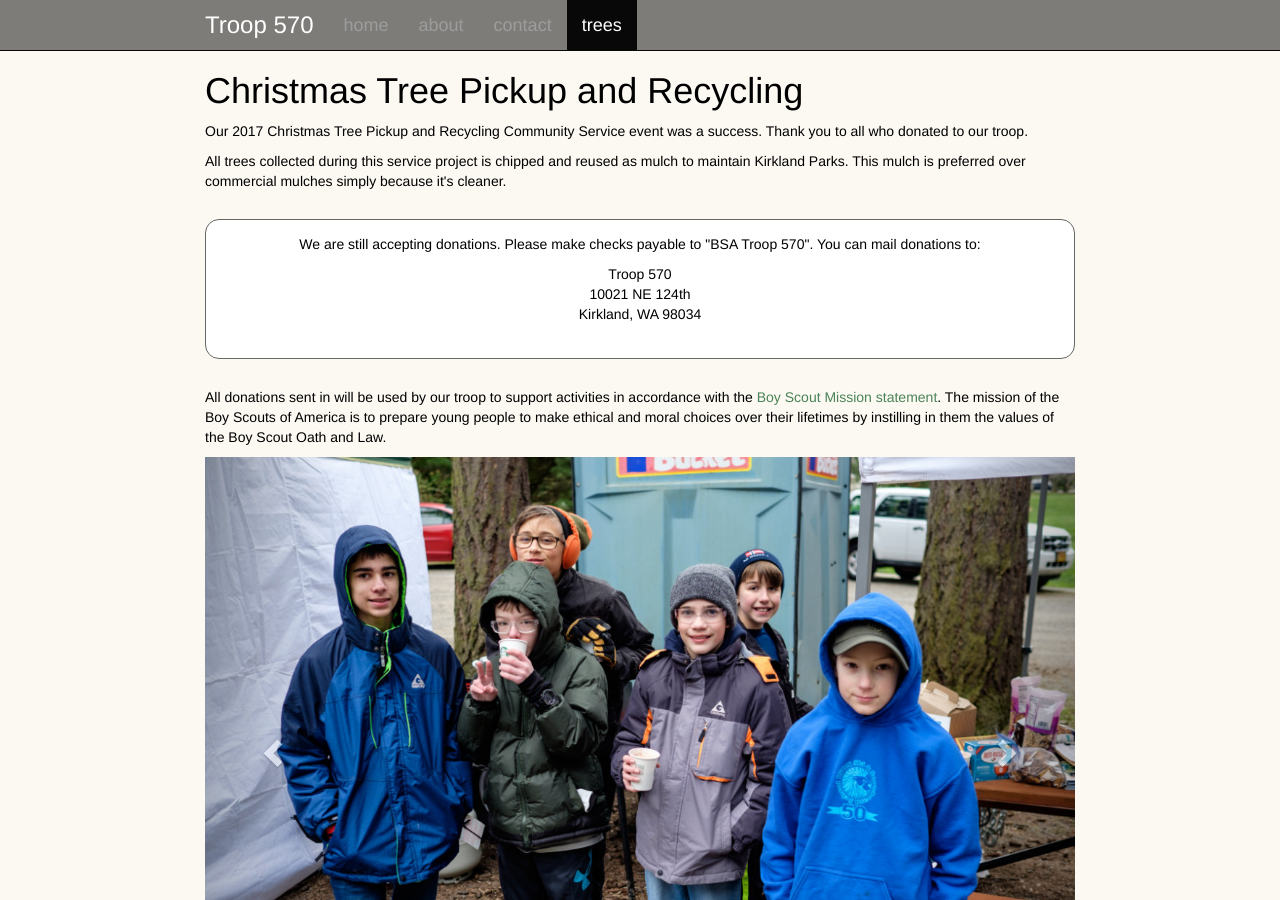
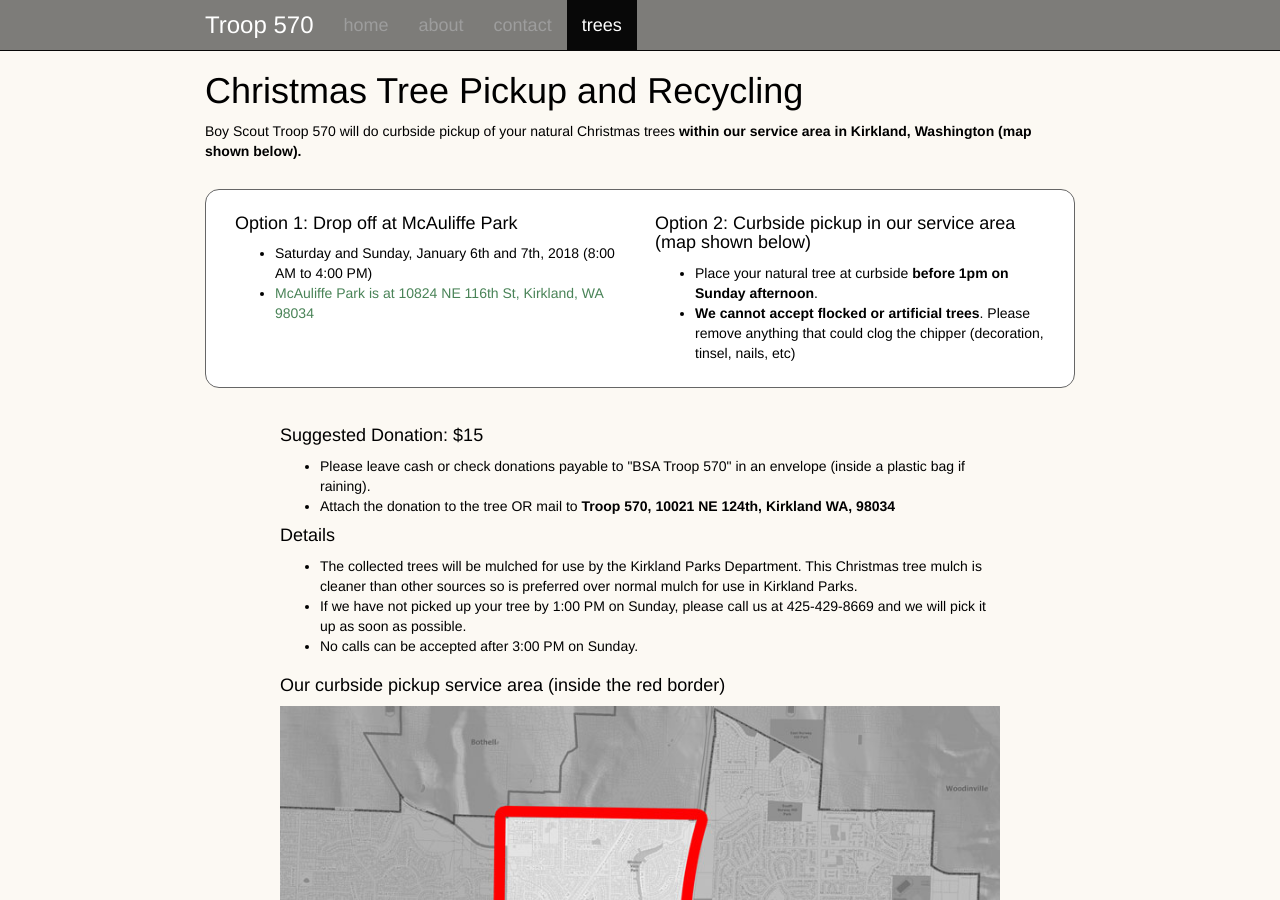
Before and after one commit to troop570/troop570.github.io, a Jekyll site: the page built from trees/index.html, in a window 1280 px wide and 900 px high. Built offline with Jekyll 4.4.1, drawn with Linux system fonts in a browser that asks for light colours; nearby versions of some CDN libraries; some of the changed text lies outside the part shown.

Commit message:
update for 2018 Tree event

```diff
--- a/index.html
+++ b/index.html
@@ -91,10 +91,10 @@ slides:
     </div>
     <div class="col-sm-4">
       <h3>Christmas Trees</h3>
+      <p>Our 2018 Christmas Tree Pickup and Recyling Event will be on January 6th and 7th, Saturday and Sunday from 8:00am to 4:00pm. Please put your trees on your curbside before 1pm on Sunday</p>
       {% comment %}
-      <p>Our 2017 Christmas Tree Pickup and Recyling Event will be on January 7th and 8th, Saturday and Sunday from 8:00am to 4:00pm.</p>
+      <p>Our 2018 Christmas Tree Pickup and Recycling Service Project is over. We hope to see you next January. </p>
       {% endcomment %}
-      <p>Our 2017 Christmas Tree Pickup and Recycling Service Project is over. We hope to see you next January. </p>
       <p><a class="btn btn-default" href="/trees/">Learn More &raquo;</a></p>
     </div>
   </div>
--- a/trees/index.html
+++ b/trees/index.html
@@ -21,7 +21,8 @@ slides:
   title: We hope to see you next year.
 
 ---
-  <p>Our 2017 Christmas Tree Pickup and Recycling Community Service event was a success. Thank you to all who donated to our troop. </p>
+{% comment %}
+<p>Our 2017 Christmas Tree Pickup and Recycling Community Service event was a success. Thank you to all who donated to our troop. </p>
   <p>All trees collected during this service project is chipped and reused as mulch to maintain Kirkland Parks. This mulch is preferred over commercial mulches simply because it's cleaner.</p>
   <div class="option-box text-center">
     <p>We are still accepting donations. Please make checks payable to "BSA Troop 570". You can mail donations to:</p>
@@ -32,21 +33,21 @@ slides:
       Kirkland, WA 98034
     </address>
   </div>
+  {% endcomment %}
 
-  {% comment %}
   <p>Boy Scout Troop 570 will do curbside pickup of your natural Christmas trees <b>within our service area in Kirkland, Washington (map shown below).</b></p>
   <div class="row option-box">
     <div class="col-sm-6">
       <h4>Option 1: Drop off at McAuliffe Park</h4>
       <ul>
-        <li>Saturday and Sunday, January 7th and 8th, 2017 (8:00 AM to 4:00 PM)</li>
+        <li>Saturday and Sunday, January 6th and 7th, 2018 (8:00 AM to 4:00 PM)</li>
         <li><a href="https://www.google.com/maps/preview#!q=McAuliffe Park%2C 108th Avenue Northeast%2C Kirkland%2C WA&data=!4m15!2m14!1m13!1s0x5490127cbe263feb%3A0x3e600372332ebdf6!3m8!1m3!1d2696288!2d-120.8822769!3d47.2729857!3m2!1i1462!2i747!4f13.1!4m2!3d47.704434!4d-122.19741" title="Click for Google Maps to McAuliffe Park" data-toggle="tooltip" data-placement="bottom">McAuliffe Park is at 10824 NE 116th St, Kirkland, WA 98034</a>
       </ul>
     </div>
     <div class="col-sm-6">
       <h4>Option 2: Curbside pickup in our service area (map shown below)</h4>
       <ul>
-        <li>Place your natural tree at curbside. </li>
+        <li>Place your natural tree at curbside <strong>before 1pm on Sunday afternoon</strong>. </li>
         <li><strong>We cannot accept flocked or artificial trees</strong>. Please remove
           anything that could clog the chipper (decoration,
           tinsel, nails, etc)</li>
@@ -78,7 +79,6 @@ slides:
       </p>
     </div>
   </div>
-  {% endcomment %}
 
   <p>All donations sent in will be used by our troop to support activities in accordance with the <a href="http://www.scouting.org/scoutsource/Media/mission.aspx">Boy Scout Mission statement</a>. The mission of the Boy Scouts of America is to prepare young people to make ethical and moral choices over their lifetimes by instilling in them the values of the Boy Scout Oath and Law.</p>
 
```
